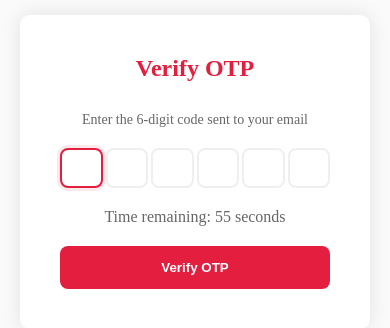
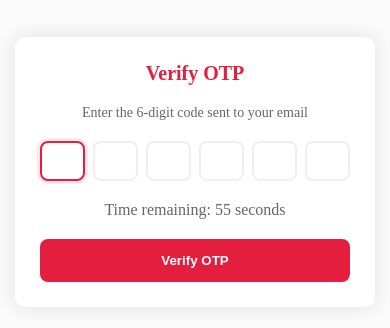
Before and after one commit to Jenish-Ghadiya/INSTA_FRONT, a React (Vite) app: page /verify-otp/1 in a window 390 px wide. Shown: the part 250-578 px from the top of the page. Built offline with nearby package versions, Linux system fonts and the light colour scheme.

Commit message:
initial commit

```diff
--- a/src/componets/auth/auth.scss
+++ b/src/componets/auth/auth.scss
@@ -5,6 +5,10 @@
     min-height: 100vh;
     padding: 20px;
     background-color: #fafafa;
+
+    @media (max-width: 480px) {
+        padding: 15px;
+    }
 
     .auth-card, .auth-form {
         background-color: white;
@@ -14,12 +18,22 @@
         width: 100%;
         max-width: 400px;
 
+        @media (max-width: 480px) {
+            padding: 25px;
+            max-width: 100%;
+        }
+
         h2 {
             color: #e41e3f;
             font-size: 24px;
             font-weight: 600;
             text-align: center;
             margin-bottom: 30px;
+
+            @media (max-width: 480px) {
+                font-size: 20px;
+                margin-bottom: 20px;
+            }
         }
 
         .form-group {
@@ -39,6 +53,11 @@
                 outline: none;
                 border-color: #e41e3f;
                 box-shadow: 0 0 0 3px rgba(#e41e3f, 0.1);
+            }
+
+            @media (max-width: 480px) {
+                padding: 10px 14px;
+                font-size: 14px;
             }
         }
 
@@ -148,6 +167,15 @@
             justify-content: space-between;
             gap: 3px;
             margin-bottom: 20px;
+
+            @media (max-width: 480px) {
+                gap: 8px;
+
+                .otp-input-box input {
+                    height: 35px;
+                    font-size: 16px;
+                }
+            }
 
             .otp-input-box {
                 flex: 1;
@@ -329,6 +357,11 @@
             &:active:not(:disabled) {
                 transform: translateY(0);
             }
+
+            @media (max-width: 480px) {
+                height: 44px;
+                font-size: 13px;
+            }
         }
 
         .back-to-login {
@@ -383,3 +416,21 @@
 .new-password-input {
     margin-bottom: 0px !important;
 }
+
+@media (max-height: 600px) {
+    .auth-container {
+        padding: 10px;
+
+        .auth-card, .auth-form {
+            padding: 20px;
+
+            h2 {
+                margin-bottom: 15px;
+            }
+
+            .form-group {
+                margin-bottom: 15px;
+            }
+        }
+    }
+}
```
